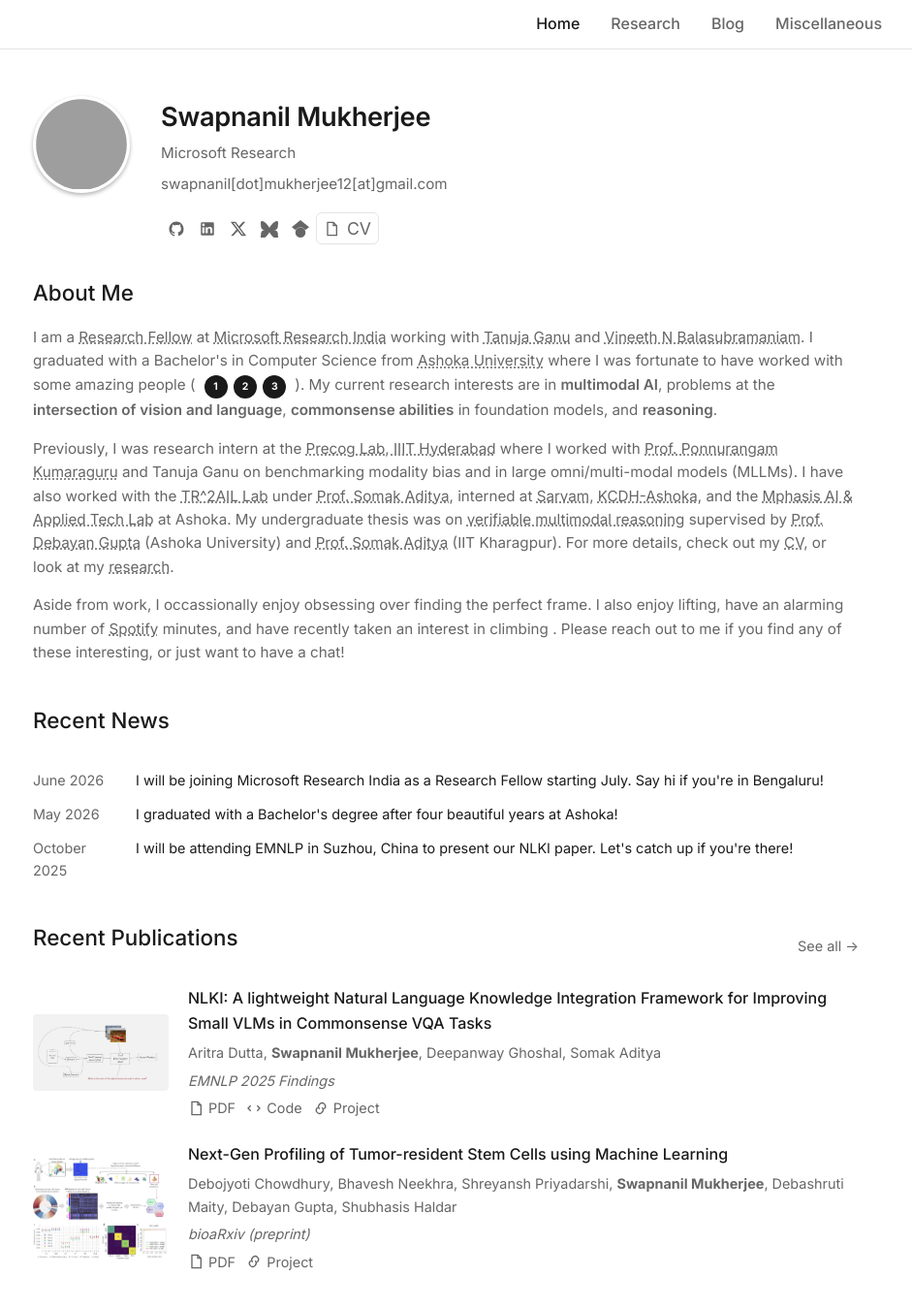
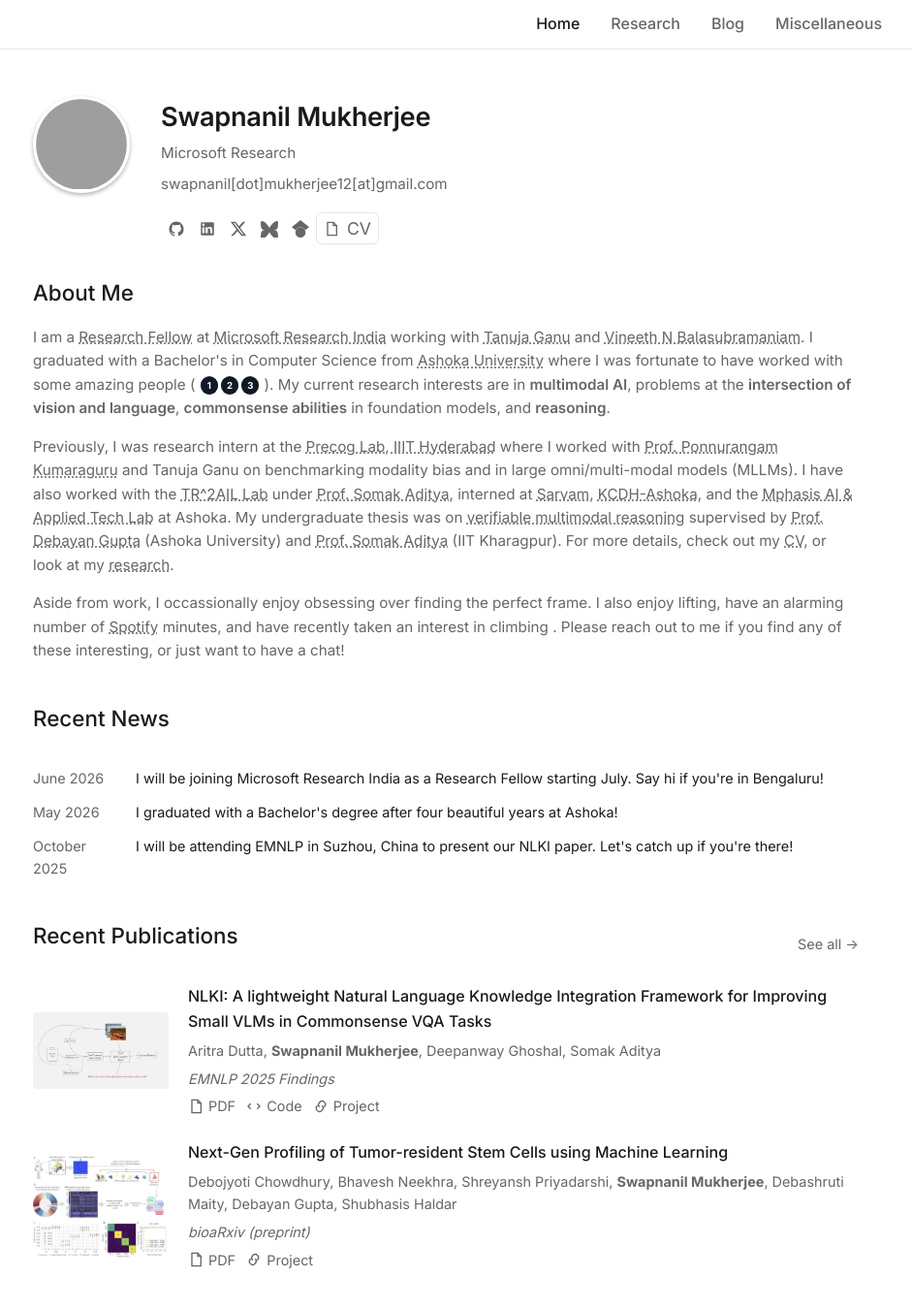
Before and after one commit to SwapnanilMukherjee/swapnanilmukherjee.github.io, a Jekyll site: the page built from index.md, in a window 1280 px wide and 1400 px high. Shown: the top 1349 px of the window at 97% size, without its empty margins (180-1121 px from the left). Built offline with Jekyll 4.4.1, drawn with Linux system fonts in a browser that asks for light colours; grey boxes are pictures that could not be loaded.

Commit message:
css update

```diff
--- a/assets/css/main.css
+++ b/assets/css/main.css
@@ -82,33 +82,42 @@ p b, p strong { color: var(--muted) !important; font-weight: 600 !important; }
 /* People badges */
 .people-badges {
   display: inline-flex !important;
-  flex-wrap: wrap !important;
-  gap: 0.4rem !important;
-  margin: 0 0.3rem !important;
+  flex-wrap: nowrap !important;
+  gap: 0.18rem !important;
+  margin: 0 0.05rem !important;
+  vertical-align: middle !important;
+  line-height: 1 !important;
 }
 
 .people-badge {
   display: inline-flex !important;
   align-items: center !important;
   justify-content: center !important;
-  width: 1.5rem !important;
-  height: 1.5rem !important;
+  width: 1.15rem !important;
+  height: 1.15rem !important;
   border-radius: 50% !important;
-  background: #1a1a1a !important;
+  background: #111827 !important;
   text-decoration: none !important;
-  transition: all 0.2s ease !important;
+  transition: none !important;
   border: none !important;
+  box-shadow: none !important;
+  padding: 0 !important;
+  font-size: 0.75rem !important;
+  line-height: 1 !important;
 }
 
 .people-badge:hover {
-  background: #000 !important;
-  transform: scale(1.1) !important;
+  transform: none !important;
+  background: #0b0f14 !important;
 }
 
 .badge-number {
-  font-size: 0.65rem !important;
+  font-size: 0.6rem !important;
   font-weight: 700 !important;
   color: #fff !important;
+  display: inline-block !important;
+  width: 100% !important;
+  text-align: center !important;
 }
 
 /* Publication */
```
